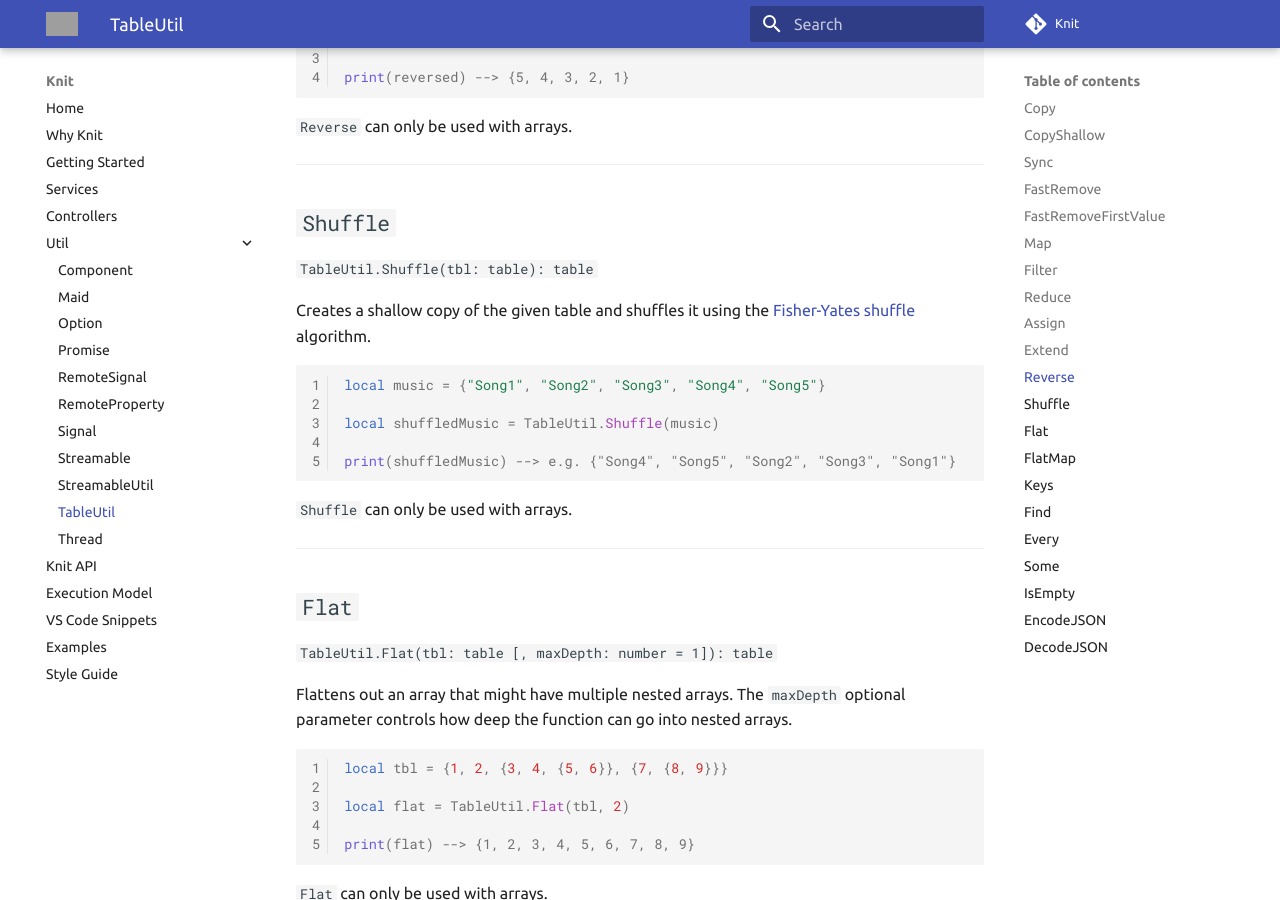
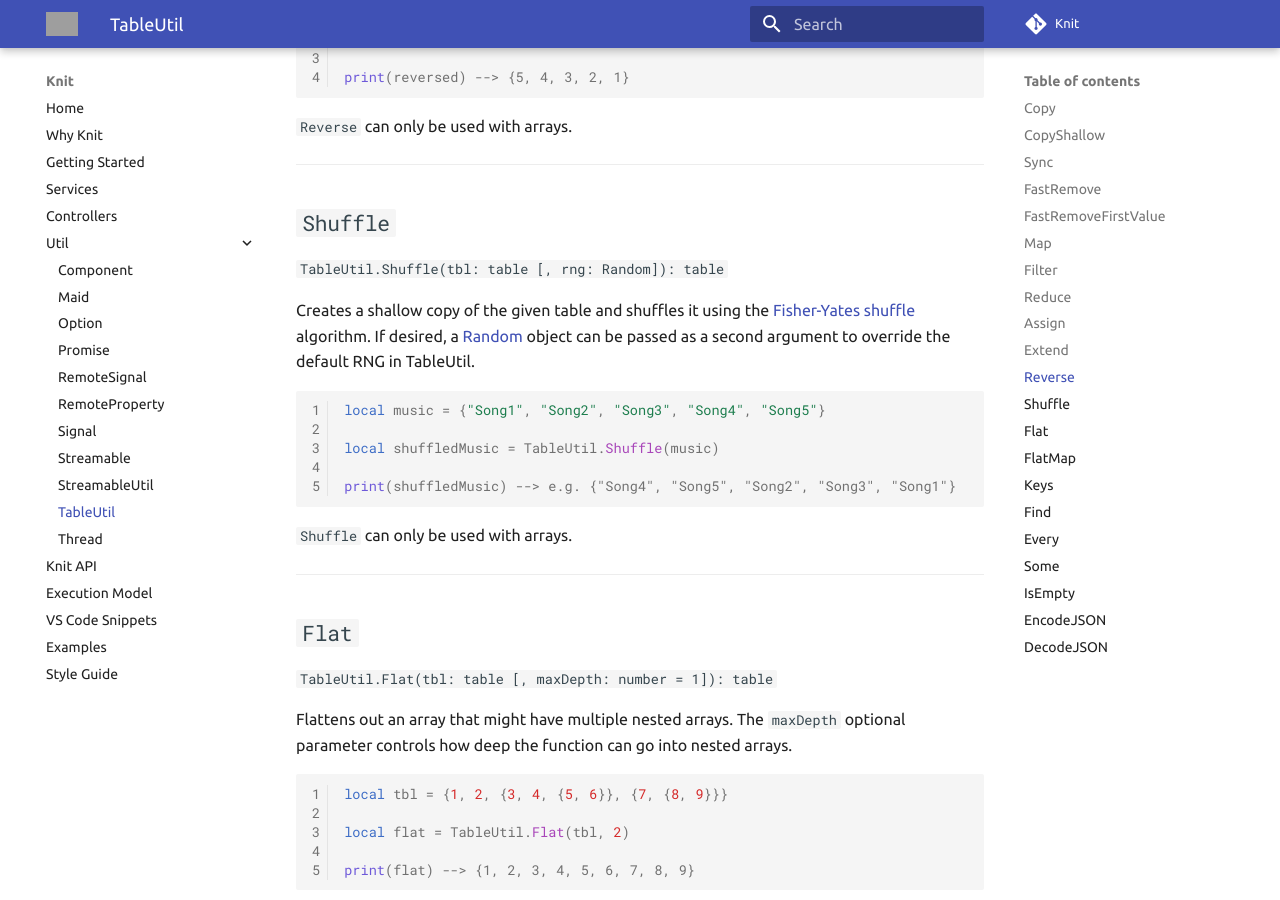
Before and after one commit to Sleitnick/Knit, an MkDocs documentation site: the page built from docs/util/tableutil.md, in a window 1280 px wide and 900 px high, scrolled down 6339 px. Built offline with MkDocs 1.6.1 and Material for MkDocs 9.7.7, drawn with Linux system fonts in a browser that asks for light colours; comment, search, counter and statistics services are not loaded; grey boxes are pictures that could not be loaded.

Commit message:
Allow RNG override for Shuffle

````diff
--- a/docs/util/tableutil.md
+++ b/docs/util/tableutil.md
@@ -278,9 +278,9 @@ print(reversed) --> {5, 4, 3, 2, 1}
 ---------------
 
 ## `Shuffle`
-`TableUtil.Shuffle(tbl: table): table`
+`TableUtil.Shuffle(tbl: table [, rng: Random]): table`
 
-Creates a shallow copy of the given table and shuffles it using the [Fisher-Yates shuffle](https://en.wikipedia.org/wiki/Fisher%E2%80%93Yates_shuffle) algorithm.
+Creates a shallow copy of the given table and shuffles it using the [Fisher-Yates shuffle](https://en.wikipedia.org/wiki/Fisher%E2%80%93Yates_shuffle) algorithm. If desired, a [Random](https://developer.roblox.com/en-us/api-reference/datatype/Random) object can be passed as a second argument to override the default RNG in TableUtil.
 
 ```lua
 local music = {"Song1", "Song2", "Song3", "Song4", "Song5"}
````
Also changed, not shown: 1 other file.
